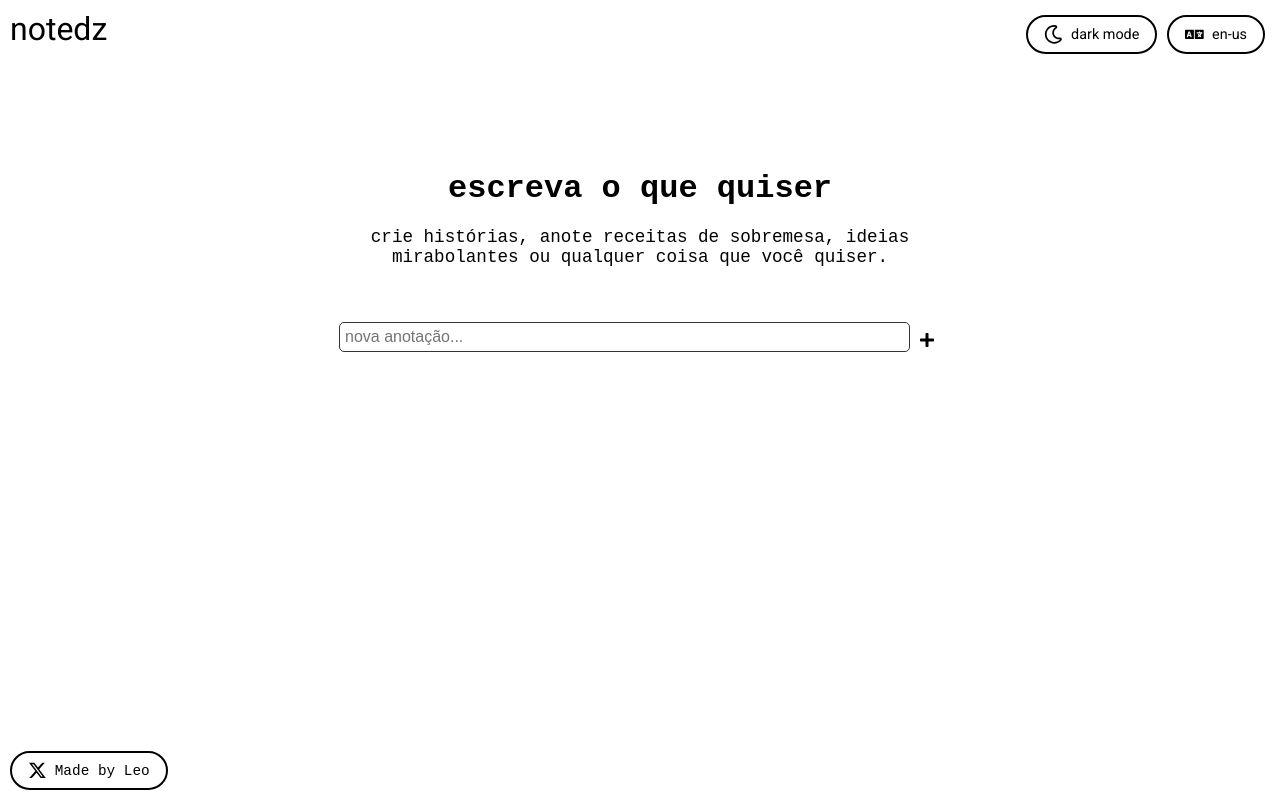
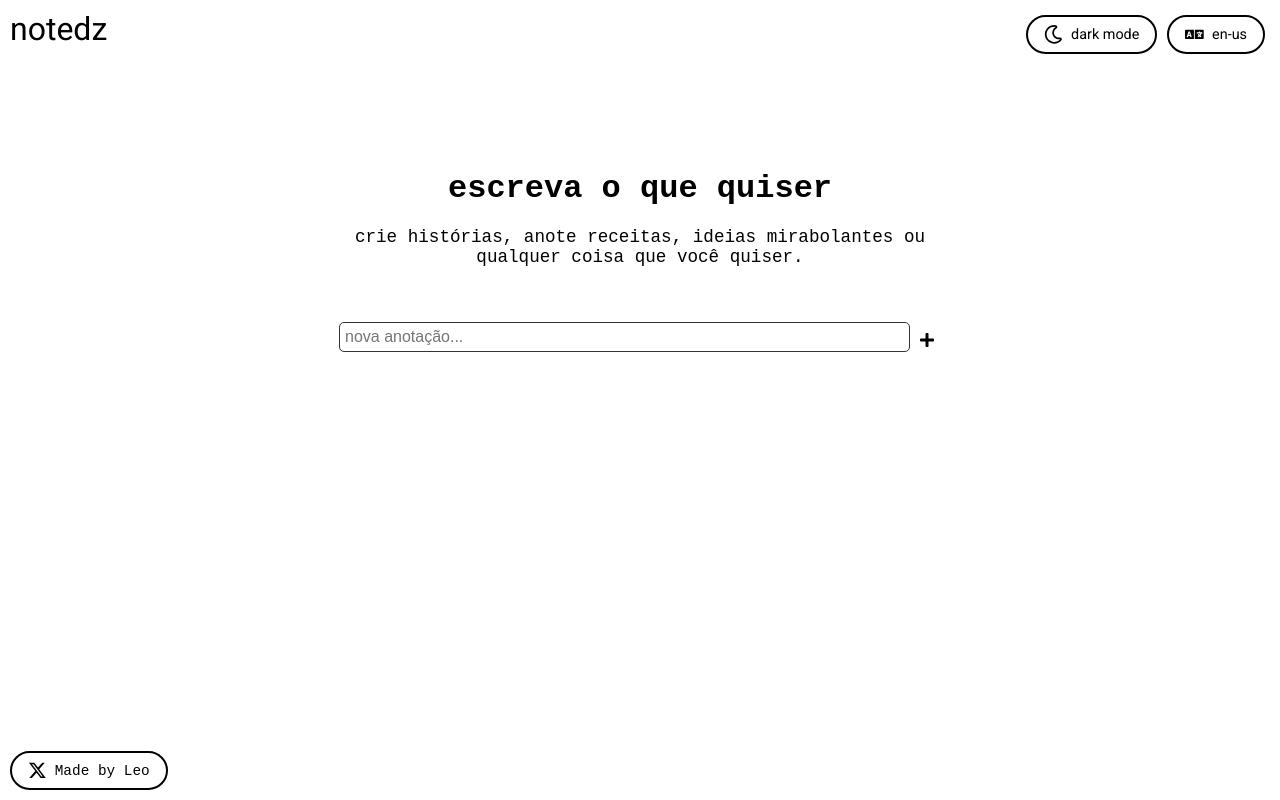
Before and after one commit to leoz11/notedz, a React (Create React App) app: page / in a window 1280 px wide. Built offline with nearby package versions, Linux system fonts and the light colour scheme.

Commit message:
Updating translations

```diff
--- a/src/App.js
+++ b/src/App.js
@@ -180,14 +180,14 @@ function App() {
         header: 'escreva o que quiser',
         newNotePrompt: 'nova anotação...',
         backButton: 'voltar',
-        paragraph: 'crie histórias, anote receitas de sobremesa, ideias mirabolantes ou qualquer coisa que você quiser.',
+        paragraph: 'crie histórias, anote receitas, ideias mirabolantes ou qualquer coisa que você quiser.',
       },
       en: {
         languageToggle: 'pt-br',
         header: 'write whatever you want',
         newNotePrompt: 'new note...',
         backButton: 'back',
-        paragraph: 'create stories, jot down dessert recipes, wild ideas, or anything else you want.',
+        paragraph: 'create stories, jot down recipes, wild ideas, or anything else you want.',
       },
     };
     return texts[language][key];
```
